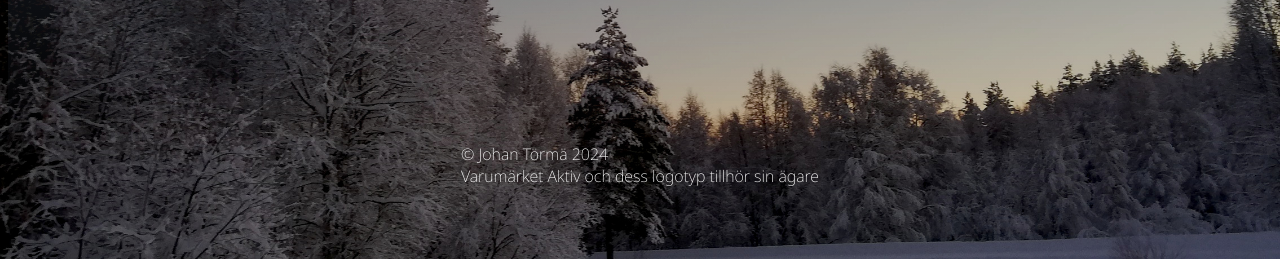
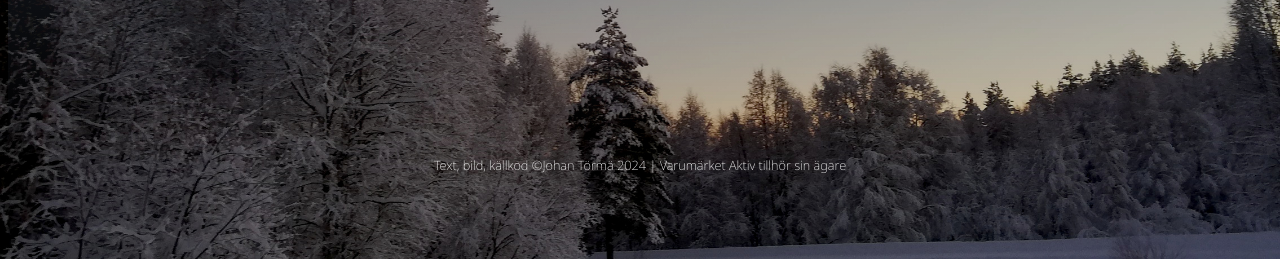
Before and after one commit to JT350120/min-hobby, a website built with Vite: page index.html in a window 1280 px wide. Shown: the part 541-800 px from the top of the page. Built offline with nearby package versions, Linux system fonts and the light colour scheme.

Commit message:
:lipstick: Added class to style copyright and disclaimer

```diff
--- a/index.html
+++ b/index.html
@@ -20,8 +20,7 @@
         <div id="leftDiv" class="content, contentHalf"></div>
         <div id="rightDiv" class="content, contentHalf"></div>
       </div>
-
-      © Johan Törmä 2024<br>Varumärket Aktiv och dess logotyp tillhör sin ägare
+      <p class="footer">Text, bild, källkod ©Johan Törmä 2024 | Varumärket Aktiv tillhör sin ägare</p>
     </main>
     <script type="module" src="/main.js"></script>
   </body>
--- a/style.css
+++ b/style.css
@@ -15,6 +15,10 @@ main {
   display: flex;
   flex-direction: column;
   align-items: center;
+}
+
+.footer {
+  font-size: 0.8em;
 }
 
 nav {
```
